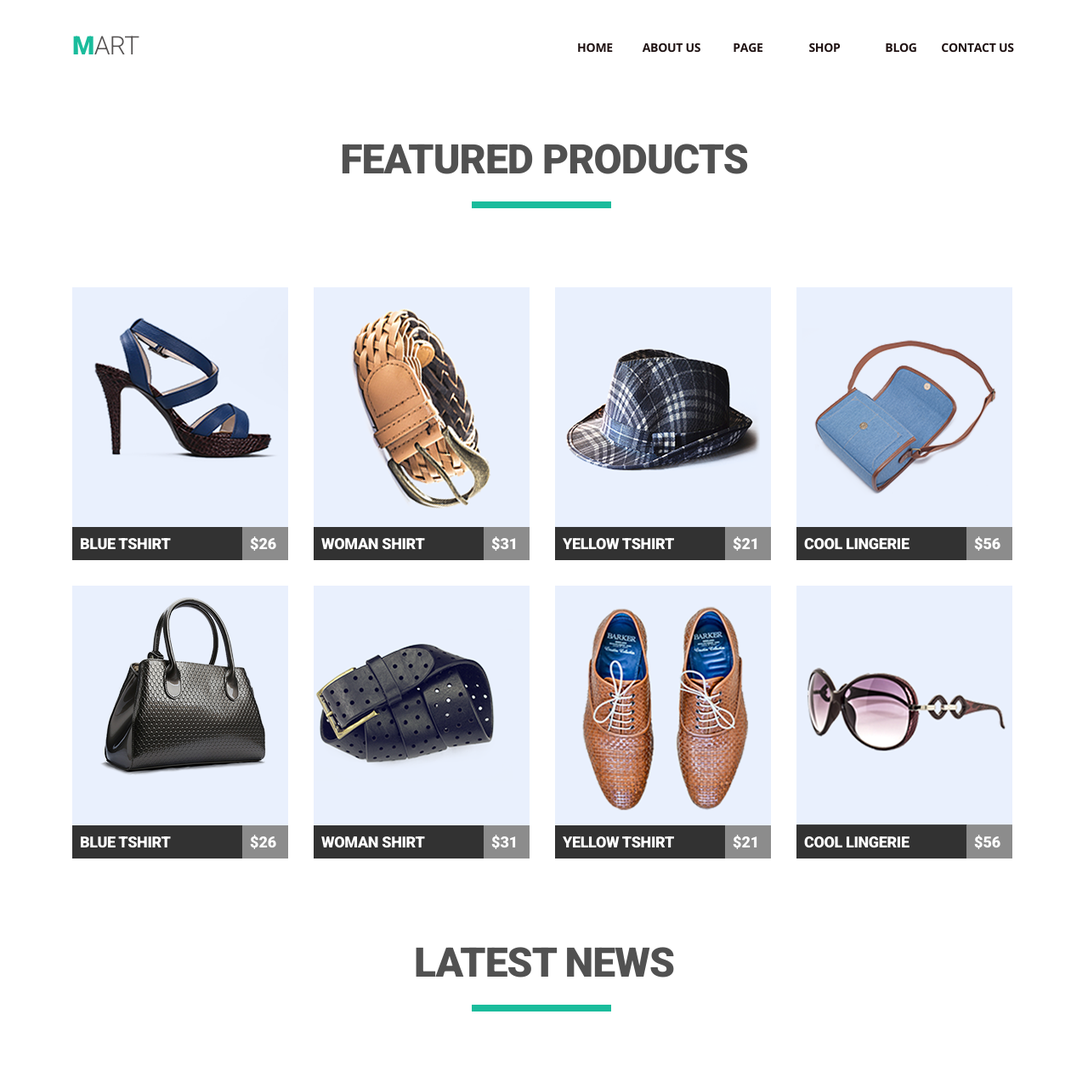
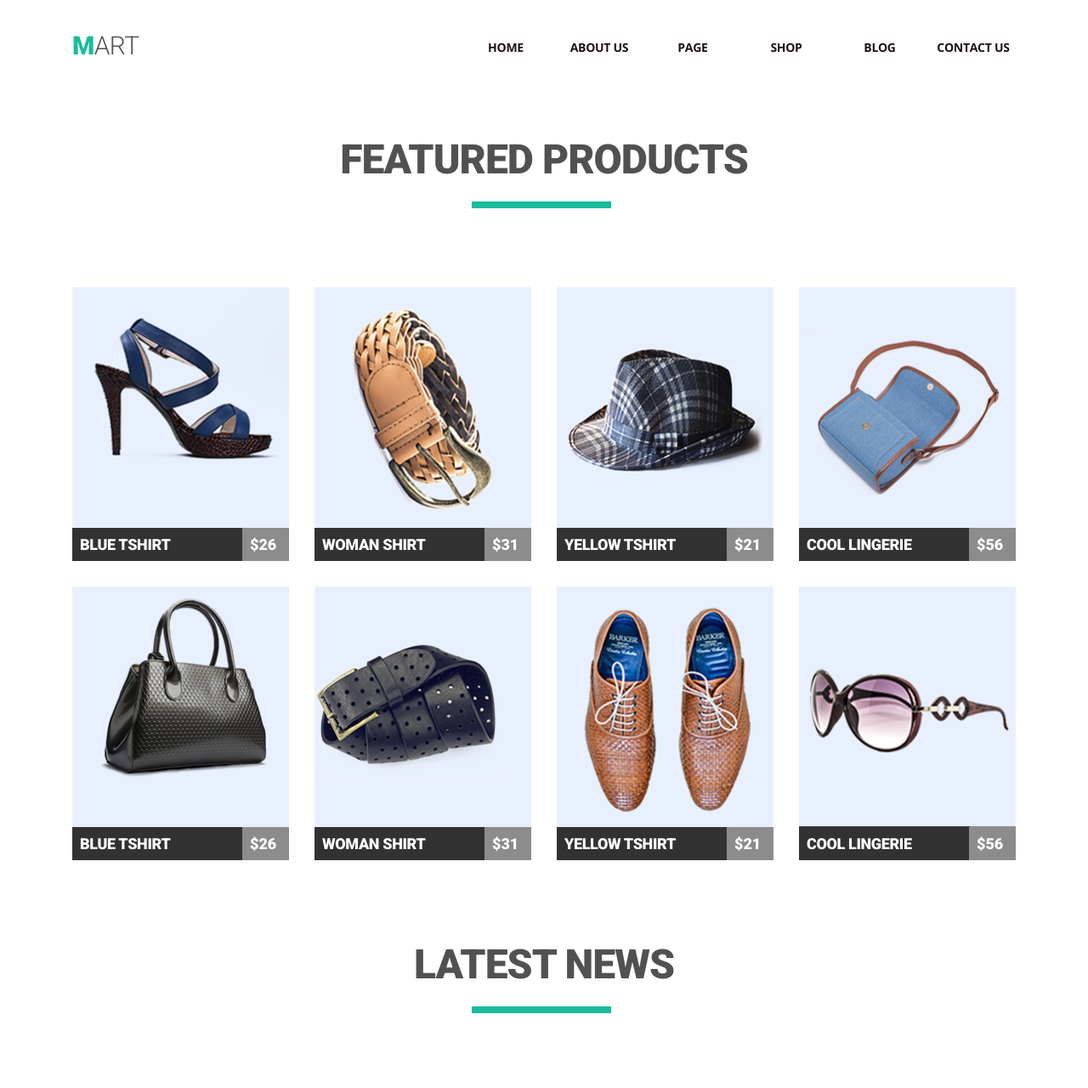
Before and after one commit to kozachenko-mm/goit-fe-course, a plain HTML site: page module-04/index.html in a window 1280 px wide. Shown: the top 1280 px of the page at 85% size. Drawn offline with nearby package versions, Linux system fonts and the light colour scheme.

Commit message:
resubmit-4 hw-04

```diff
--- a/module-04/css/style.css
+++ b/module-04/css/style.css
@@ -1,4 +1,4 @@
-* {
+body {
   margin: 0;
 }
 .clearfix::after {
@@ -13,6 +13,7 @@
 }
 img {
   display: block;
+  width: 100%;
  }
 
 /* Start header*/
@@ -21,7 +22,7 @@ img {
   margin-bottom: 48px;
 }
 
-.month {
+.logo {
   float: left;
   text-transform: uppercase;
   font-size: 30px;
@@ -30,25 +31,29 @@ img {
   letter-spacing: -0.02em;
 }
 
-.month::first-letter {
+.logo::first-letter {
   color: #1abc9c;
   font-family: "Roboto", arial;
   font-weight: 900;
 }
 
 .site-navigation {
+  margin: 0;
   float: right;
   list-style: none;
-  padding: 10px 0;
+  padding: 5px 0;
 }
 
 .list-item {
   float: left;
-  width: 90px;
+  width: 100px;
   text-align: center;
+  margin-right: 10px;
 }
 
-.site-navigation a {
+a {
+  display: block;
+  padding: 5px;
   text-decoration: none;
   font-family: "Open Sans", sans-serif;
   color: #1f1212;
@@ -56,6 +61,9 @@ img {
   font-size: 14px;
   letter-spacing: -0.02em;
   text-transform: uppercase;
+}
+.list-item:last-child {
+  margin-right: 0;
 }
 
 .site-navigation a:hover,
@@ -75,7 +83,7 @@ h2 {
   font-size: 48px;
   color: #515151;
   letter-spacing: -0.02em;
-  margin-bottom: 122px;
+  margin:0 0 122px;
   position: relative;
   text-align: center;
 }
@@ -91,6 +99,7 @@ h2::after {
 .prod-items {
   float: left;
   margin-right: 30px;
+  width: 255px;
   }
 
 .caption {
@@ -108,7 +117,7 @@ h2::after {
 }
 .price {
   float: right;
-  width: 54px;
+  width: 55px;
   color: #ffffff;
   background: #8c8c8c;
   font-family: "Roboto", arial;
@@ -130,9 +139,7 @@ h2::after {
   background: #7fd9c7;
 }
 
-.prod-items:hover a {
-  background: #7fd9c7;
-}
+
 
 .first-line {
   margin-bottom: 30px;
@@ -158,7 +165,7 @@ h3 {
   color: #555252;
   letter-spacing: -0.035em;
   line-height: 1.444;
-  margin-bottom: 34px;
+  margin: 0 0 34px;
   position: relative;
 }
 
@@ -177,7 +184,7 @@ h3::after {
   letter-spacing: -0.02em;
   line-height: 26px;
   color: #555252;
-  margin-bottom: 10px;
+  margin: 0 0 10px;
 }
 
 button {
--- a/module-04/index.html
+++ b/module-04/index.html
@@ -13,8 +13,8 @@
   </head>
   <body>
     <div class="wrapper">
-      <header class="header clearfix">
-        <span class="month">mart</span>
+      <header class="header">
+        <span class="logo clearfix">mart</span>
         <nav class="clearfix">
           <ul class="site-navigation clearfix">
             <li class="list-item"><a href="#">home</a></li>
@@ -33,66 +33,66 @@
 
           <div class="first-line clearfix">
             <div class="prod-items">
-              <a href="#"
-                ><img src="./img/blue-shoes.png" alt="woman shoes" />
+
+                <img src="./img/blue-shoes.png" alt="woman shoes" />
                 <span class="caption">blue tshirt</span>
                 <span class="price">&#36;26</span>
-              </a>
+
             </div>
             <div class="prod-items">
-              <a href="#"
-                ><img src="./img/brown-belt.png" alt="black belt" />
-                <div class="caption">woman shirt</div>
-                <div class="price">&#36;31</div>
-              </a>
+
+                <img src="./img/brown-belt.png" alt="black belt" />
+                <span class="caption">woman shirt</span>
+                <span class="price">&#36;31</span>
+
             </div>
             <div class="prod-items">
-              <a href="#"
-                ><img src="./img/hat.png" alt="hat" />
-                <div class="caption">yellow tshirt</div>
-                <div class="price">&#36;21</div>
-              </a>
+
+                <img src="./img/hat.png" alt="hat" />
+                <span class="caption">yellow tshirt</span>
+                <span class="price">&#36;21</span>
+
             </div>
             <div class="prod-items">
-              <a href="#"
-                ><img src="./img/blue-bag.png" alt="bag" />
-                <div class="caption">cool lingerie</div>
-                <div class="price">&#36;56</div>
-              </a>
+
+                <img src="./img/blue-bag.png" alt="bag" />
+                <span class="caption">cool lingerie</span>
+                <span class="price">&#36;56</span>
+
             </div>
           </div>
           <div class="second-line clearfix">
             <div class="prod-items">
-              <a href="#"
-                ><img src="./img/black-bag.png" alt="bag" />
-                <div class="caption">blue tshirt</div>
-                <div class="price">&#36;26</div>
-              </a>
+
+                <img src="./img/black-bag.png" alt="bag" />
+                <span class="caption">blue tshirt</span>
+                <span class="price">&#36;26</span>
+
             </div>
             <div class="prod-items">
-              <a href="#"
-                ><img src="./img/black-belt.png" alt="bag" />
-                <div class="caption">woman shirt</div>
-                <div class="price">&#36;31</div>
-              </a>
+
+                <img src="./img/black-belt.png" alt="bag" />
+                <span class="caption">woman shirt</span>
+                <span class="price">&#36;31</span>
+
             </div>
             <div class="prod-items">
-              <a href="#"
-                ><img src="./img/brown-shoes.png" alt="bag" />
-                <div class="caption">yellow tshirt</div>
-                <div class="price">&#36;21</div>
-              </a>
+
+                <img src="./img/brown-shoes.png" alt="bag" />
+                <span class="caption">yellow tshirt</span>
+                <span class="price">&#36;21</span>
+
             </div>
             <div class="prod-items">
-              <a href="#"
-                ><img src="./img/glasses.png" alt="bag" />
-                <div class="caption">cool lingerie</div>
-                <div class="price">&#36;56</div>
-              </a>
+
+                <img src="./img/glasses.png" alt="bag" />
+                <span class="caption">cool lingerie</span>
+                <span class="price">&#36;56</span>
+
             </div>
           </div>
         </section>
-        <section class="news clearfix">
+        <section class="clearfix">
           <h2>latest news</h2>
           <div class="news-item">
             <img src="./img/map.png" alt="map" />
```
Also changed, not shown: module-04/img/bus.png.
